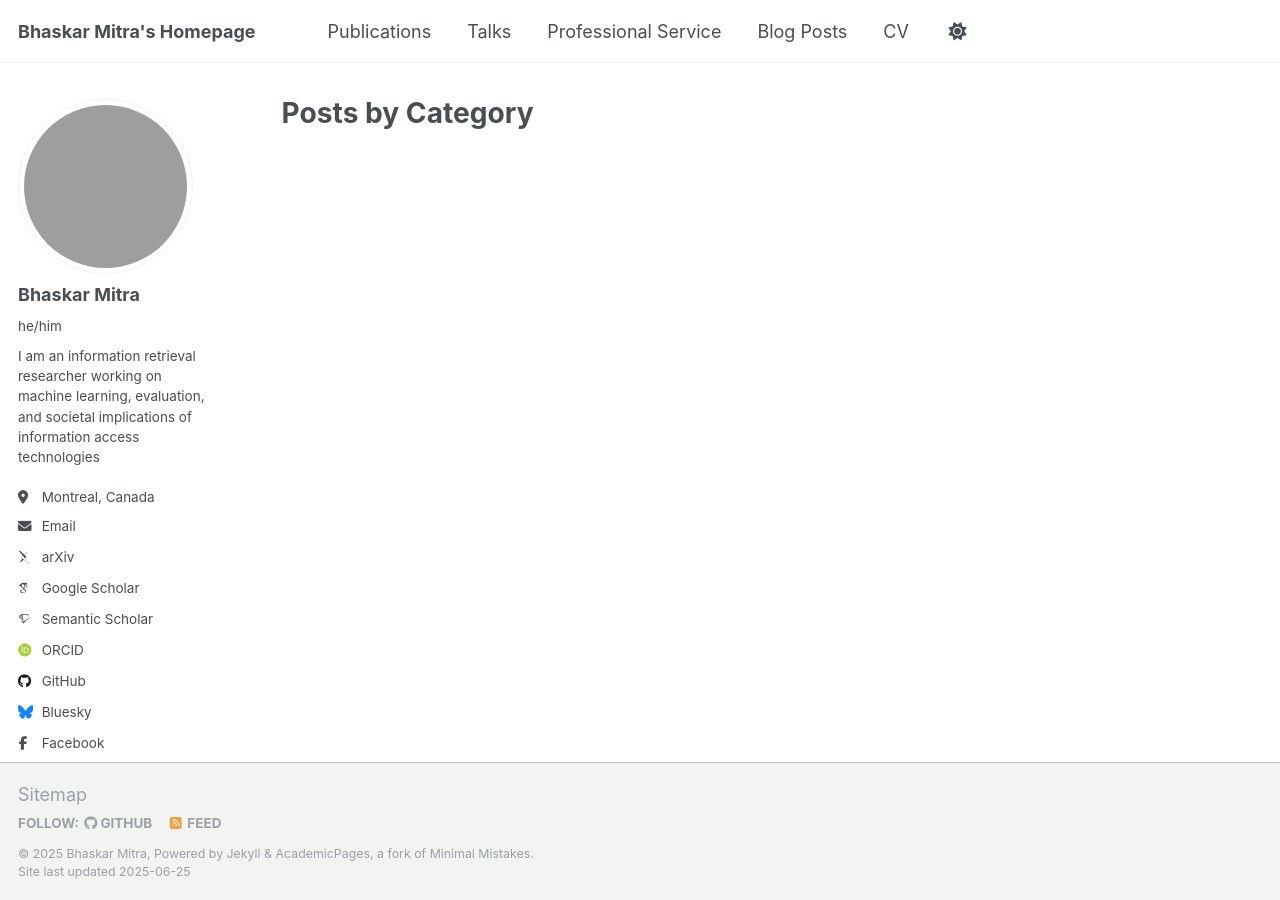
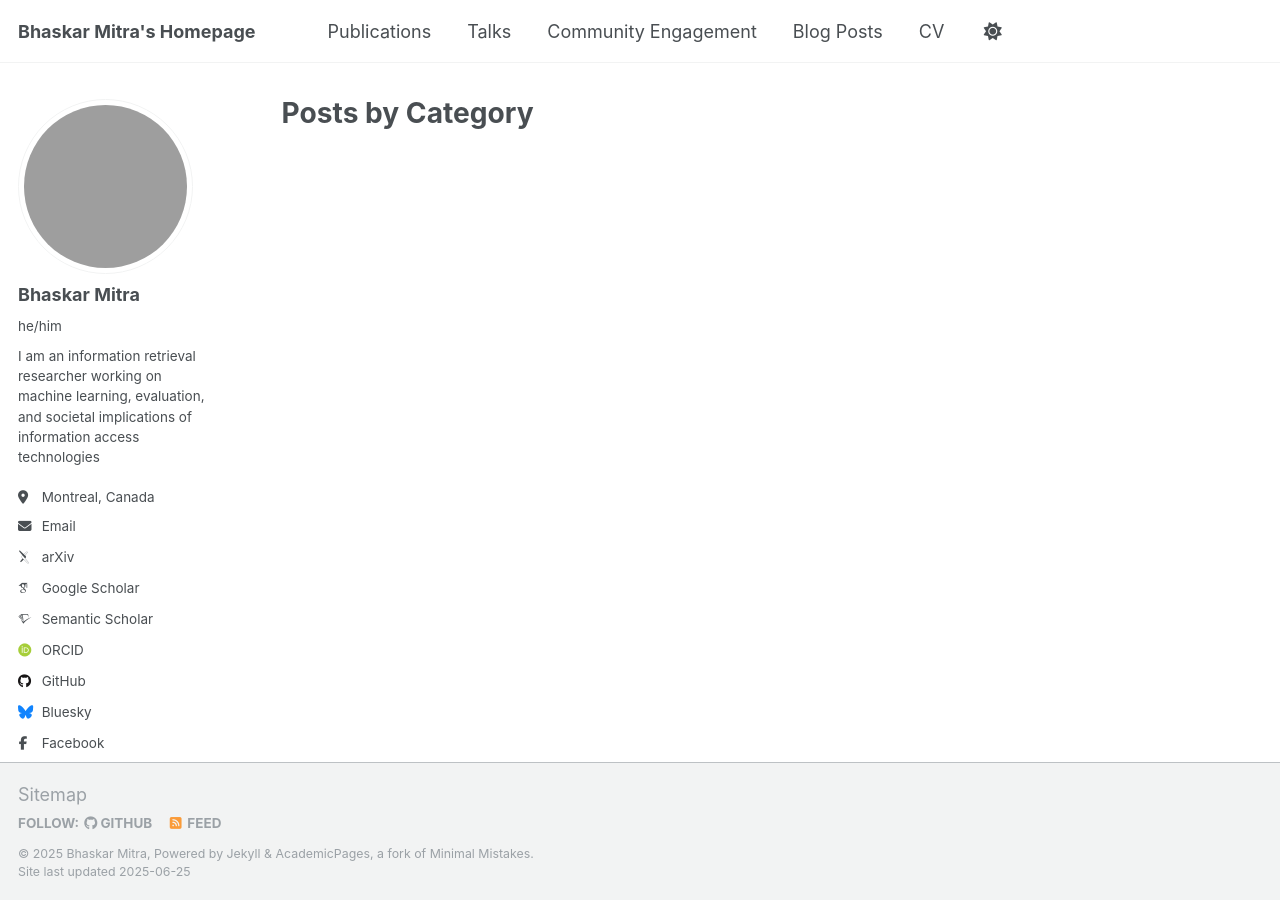
Before and after one commit to bhaskar-mitra/bhaskar-mitra.github.io, a Jekyll site: the page built from _pages/category-archive.html, in a window 1280 px wide. Built offline with Jekyll 4.4.1, drawn with Linux system fonts in a browser that asks for light colours; some web fonts are replaced; grey boxes are pictures that could not be loaded.

Commit message:
Update navigation.yml

```diff
--- a/_data/navigation.yml
+++ b/_data/navigation.yml
@@ -14,8 +14,8 @@ main:
   - title: "Talks"
     url: /talks/
 
-  - title: "Professional Service"
-    url: /service/
+  - title: "Community Engagement"
+    url: /community/
 
   - title: "Blog Posts"
     url: /year-archive/
```
